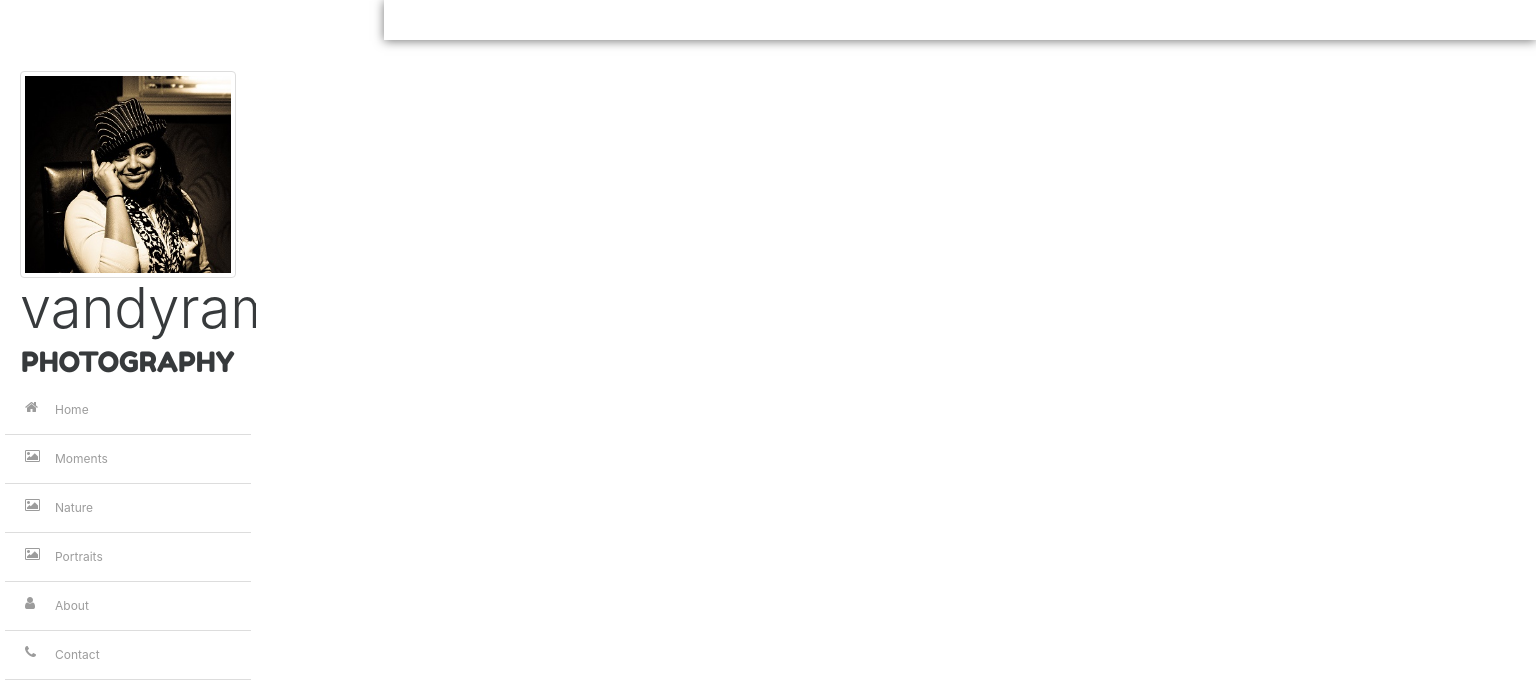
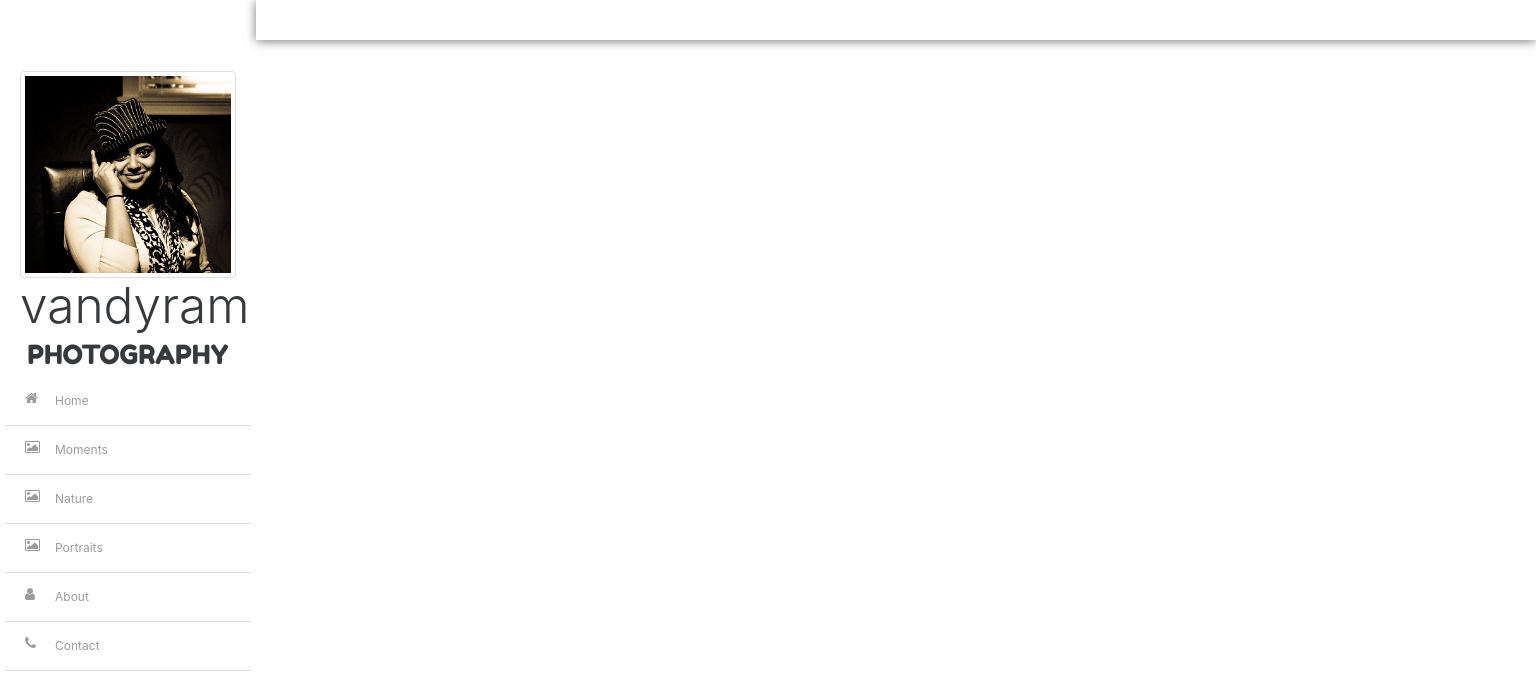
Before and after one commit to vandyram/vandyram.github.io, a website: page index.html at #!/photos in a window 1536 px wide. Shown: the top 697 px of the page. Drawn offline with nearby package versions, Linux system fonts and the light colour scheme.

Commit message:
Media Queries for Medium to Big Screen

```diff
--- a/photos.html
+++ b/photos.html
@@ -4,8 +4,8 @@
             <div class="row">
                 <div class="col-xs-12">
                     <img src="images/profile_pic.jpg" class="img-thumbnail" alt="">
-                    <h6 class="display-4 text-xs-center">vandyram</h6>
-                    <h3 class=" cstm text-xs-center">PHOTOGRAPHY</h3>
+                    <h6 class="display-4 text-xs-center nav-title">vandyram</h6>
+                    <h3 class=" cstm text-xs-center nav-subtitle">PHOTOGRAPHY</h3>
                 </div>
             </div>
             <div class="row sidebar-nav">
@@ -35,7 +35,7 @@
             </div>
 
         </div>
-        <div class="col-sm-12 col-md-9 offset-md-3 col-lg-10  col-xl-9 main mainbar">
+        <div class="col-sm-12 col-md-12 offset-md-2 col-lg-10 main mainbar">
             <div ui-view></div>
         </div>
     </div>
--- a/stylesheet/main.css
+++ b/stylesheet/main.css
@@ -272,8 +272,21 @@ figure {
 
 @media only screen and (min-width:960px){
     /* styles for browsers larger than 960px; */
+    .nav-title{
+        font-size: 2rem;
+    }
+    .nav-subtitle{
+        font-size: 1rem;
+    }
 }
 @media only screen and (min-width:1440px) and (max-width: 1599px){
+
+    .nav-title{
+        font-size: 3.1rem;
+    }
+    .nav-subtitle{
+        font-size: 1.65rem;
+    }
     /* styles for browsers larger than 1440px; */
     .social-icons .fa {
         width: 28px;
@@ -285,6 +298,12 @@ figure {
     }
 }
 @media only screen and (min-width:1600px){
+    .nav-title{
+        font-size: 3.2rem;
+    }
+    .nav-subtitle{
+        font-size: 1.75rem;
+    }
     .social-icons .fa {
         width: 30px;
         height: 30px;
```
